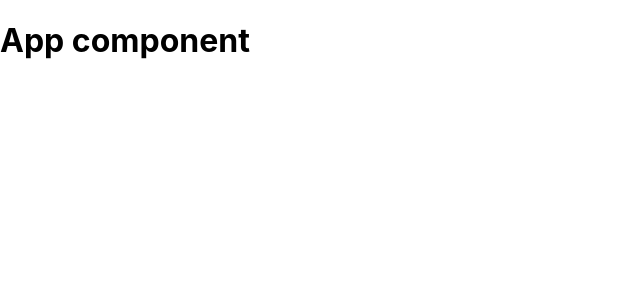
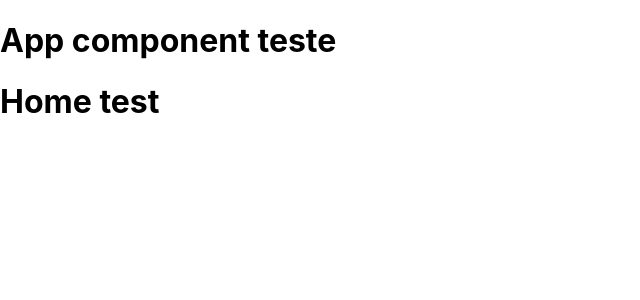
Before and after one commit to gabrielripardo/starwars-app, a React (Create React App) app: page / in a window 1280 px wide. Shown: the top 300 px of the page, without its empty margins (0-640 px from the left). Built offline with nearby package versions, Linux system fonts and the light colour scheme.

Commit message:
configuração de ambiente de desenvolvimento

```diff
--- a/src/App.tsx
+++ b/src/App.tsx
@@ -1,9 +1,12 @@
+import Home from './pages'
+
 function App() {
   return (
     <>
-      <h1>App component</h1>
+      <h1>App component teste</h1>
+      <Home />
     </>
-  );
+  )
 }
 
-export default App;
+export default App
--- /dev/null
+++ b/src/pages/index.tsx
@@ -0,0 +1,3 @@
+export default function Home() {
+  return <h1>Home test</h1>;
+}
```
Also changed, not shown: package.json (+10 -0 lines), .eslintrc.json (added), .prettierrc.json (added), 2 other files (tests, documents, lock files or other folders).
